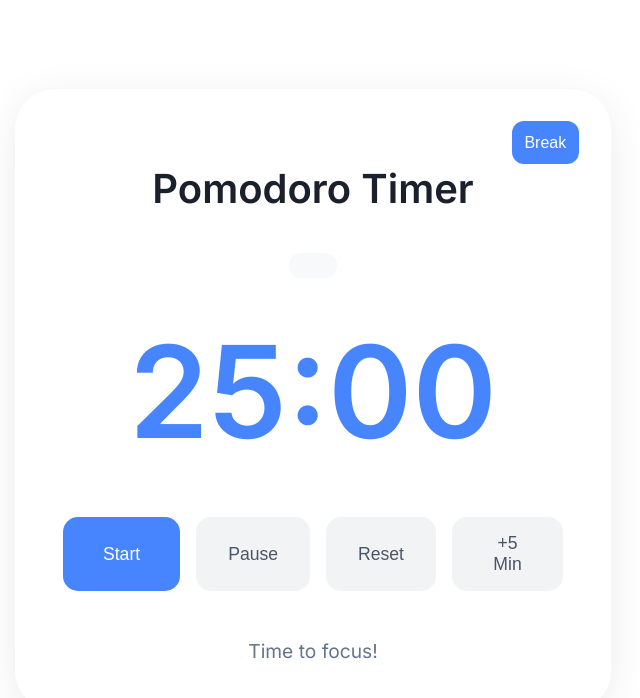
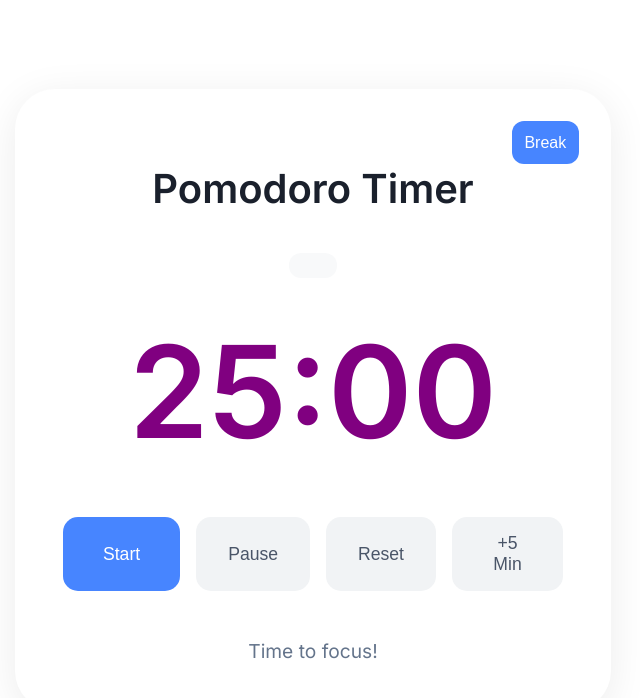
Before and after one commit to ngoc-t/Pomodoro, a plain HTML site: page index.html in a window 1280 px wide. Shown: the whole page, without its empty margins (327-967 px from the left). Drawn offline with Linux system fonts and the light colour scheme.

Commit message:
changed to purple

```diff
--- a/styles.css
+++ b/styles.css
@@ -23,7 +23,7 @@ body {
     font-size: 8rem;
     font-weight: 600;
     margin: 1rem 0 3rem 0;
-    color: #4785FF;
+    color: purple;
     font-family: 'Inter', sans-serif;
 }
 
```
